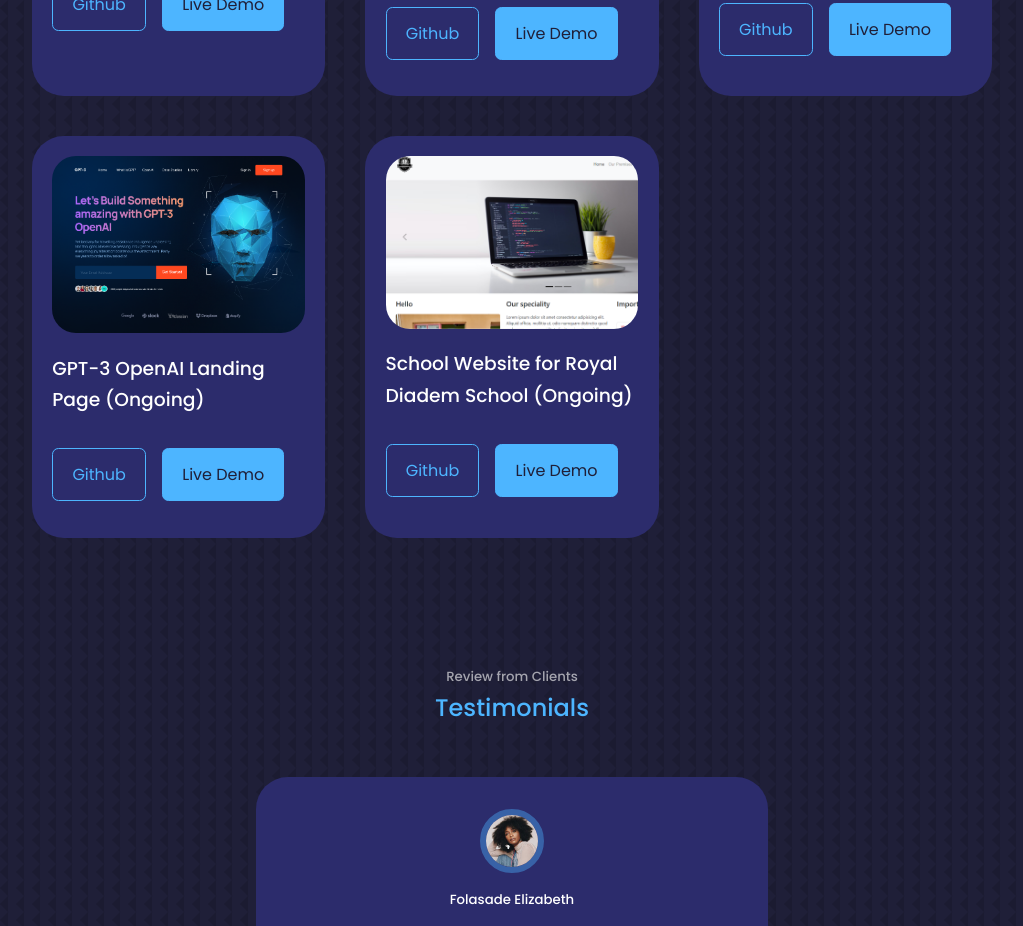
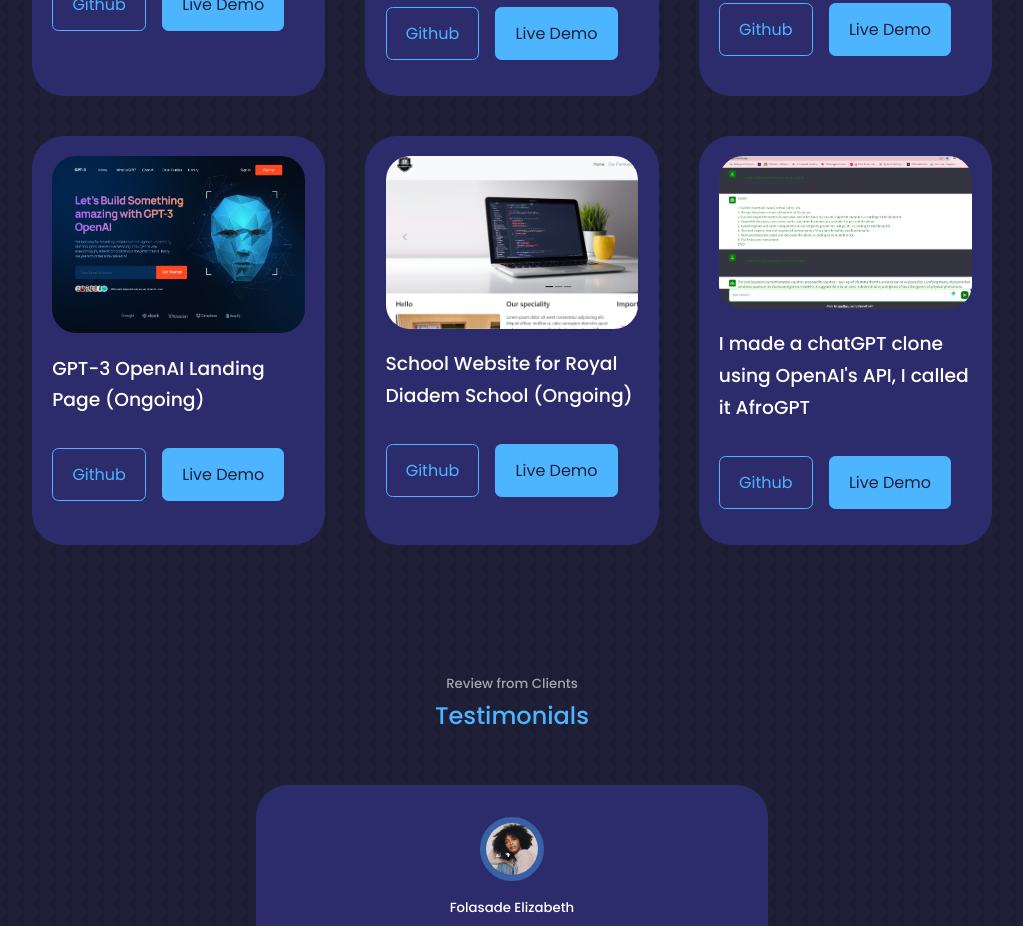
Before and after one commit to IsraelBosun/Israel-Bosun, a React (Create React App) app: page / in a window 1280 px wide. Shown: the part 3520-4446 px from the top of the page, without its empty margins (128-1151 px from the left). Built offline with nearby package versions, Linux system fonts and the light colour scheme.

Commit message:
portfolio gpt additions

```diff
--- a/src/components/footer/Footer.jsx
+++ b/src/components/footer/Footer.jsx
@@ -27,7 +27,7 @@ const Footer = () => {
       </div>
 
       <div className="footer__copyright">
-        <small>&copy; Made With React <FaReact className ="reaction"/> &nbsp; &nbsp;&nbsp;&nbsp;&nbsp; By IsraelBosun</small>
+        <small>&copy; Made With React <FaReact className ="reaction"/> &nbsp; &nbsp;&nbsp;&nbsp;&nbsp;&nbsp; By IsraelBosun</small>
       </div>
     </div>
   )
--- a/src/components/portfolio/Portfolio.jsx
+++ b/src/components/portfolio/Portfolio.jsx
@@ -5,7 +5,7 @@ import IMG2 from "../../assets/portfolio2.jpg"
 import IMG3 from "../../assets/portfolio3.jpg"
 import IMG4 from "../../assets/portfolio4.jpg"
 import IMG5 from "../../assets/portfolio5.png"
-import IMG6 from "../../assets/portfolio6.jpg"
+import IMG6 from "../../assets/portfolio6.png"
 
 const data = [
   {
@@ -43,13 +43,13 @@ const data = [
     Github: "https://github.com/IsraelBosun/Royal-Diadem-School",
     demo: "https://israelbosun.github.io/Royal-Diadem-School/"
   },
-  // {
-  //   id: 6,
-  //   imaage: IMG6,
-  //   title: "Cryptocurrency Dashboard & Financial Visualization",
-  //   Github: "https://github.com/IsraelBosun/Royal-Diadem-School",
-  //   demo: "https://israelbosun.github.io/Royal-Diadem-School/"
-  // }
+  {
+    id: 6,
+    imaage: IMG6,
+    title: "I made a chatGPT clone using OpenAI's API, I called it AfroGPT",
+    Github: "https://github.com/IsraelBosun/Afro-gpt",
+    demo: "https://afro-gpt.vercel.app/"
+  }
 ]
 
 const Portfolio = () => {
```
Also changed, not shown: src/assets/portfolio6.png (added).
